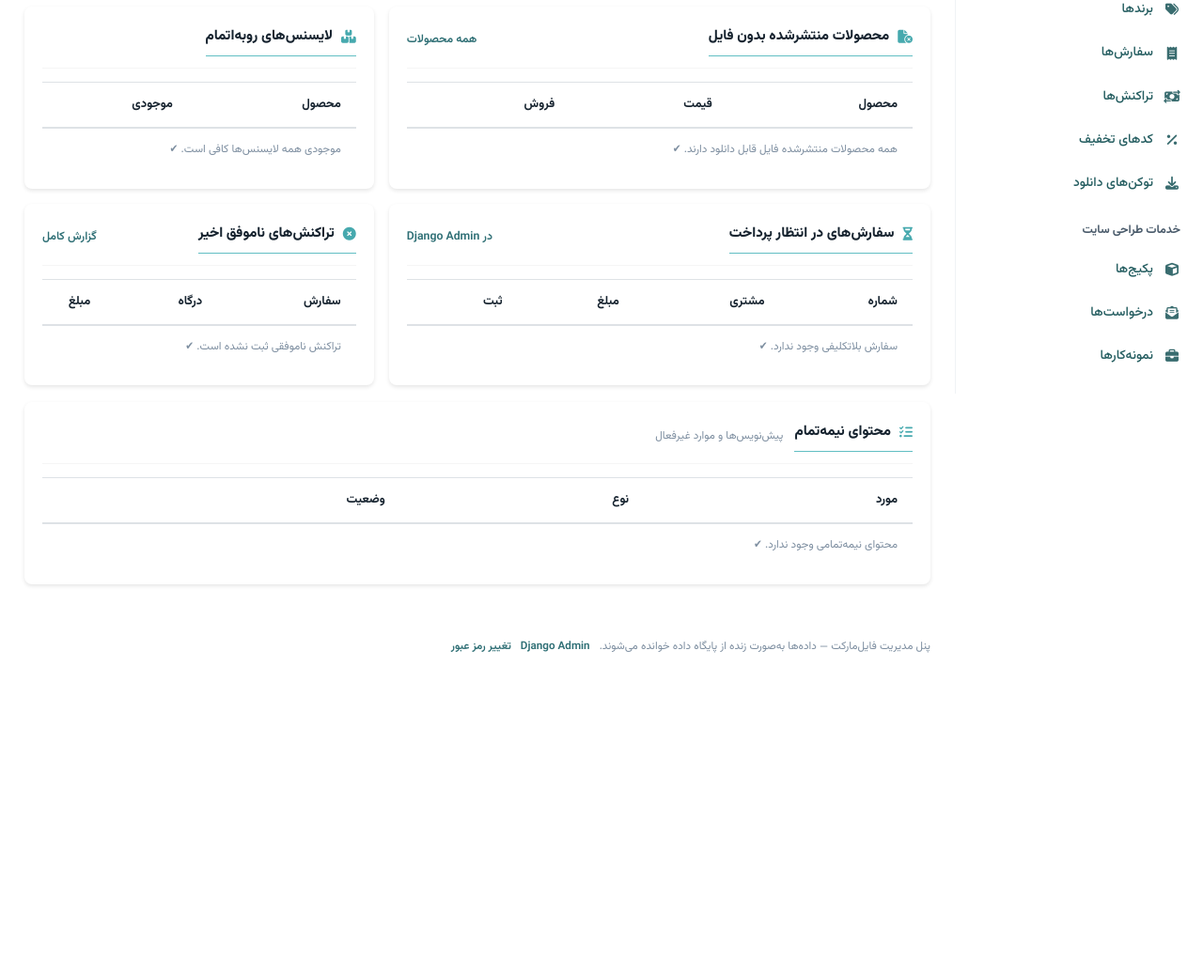
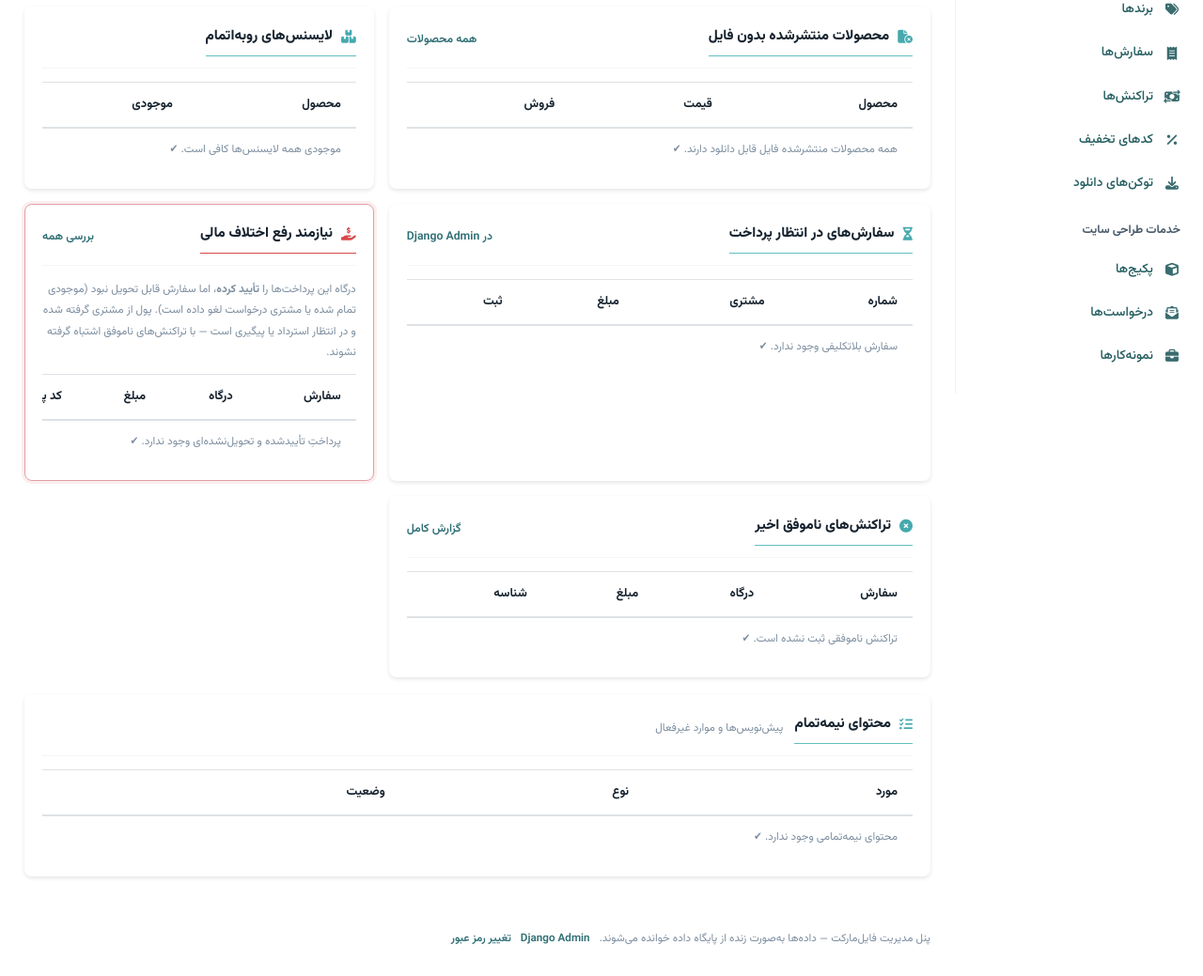
Before and after one commit to kingsmok/rahsadev123, a Django app: template dashboard/templates/dashboard/admin_health.html in a window 1280 px wide. Shown: the part 381-1420 px from the top of the page at 94% size. Before the commit the page ends 1076 px from the top, so only its background shows below. Run offline with Django 5.2, Linux system fonts and the light colour scheme; the template is opened without the code that fills it, so the values that code supplies are empty; parts of the project's set-up code (start-up, migrations or seed data) failed here and were passed over.

Commit message:
Give verified-but-undelivered payments their own panel section
Fixing the cancellation/payment race made those transactions record as failed
with raw_response.unfulfilled=True, but nothing in the admin read that flag:
they landed in "recent failed payments" next to transactions the gateway had
never charged. That is precisely the row someone skips while issuing refunds -
the money was taken and the customer got nothing.

admin_health now builds a separate unfulfilled_payments list
(status=failed + raw_response__unfulfilled=True), rendered as a distinct card
above the failed list with the gateway ref id and the reason, and wording that
says the money has been taken. Styled with a red-tinted .ap-card--alert so the
two tables cannot be read as one list.

Tests: 2 new - one seeded with an unfulfilled transaction and a genuine decline
asserts each lands in the right list, one asserts the empty state.
91 total, all passing; final_check still 45/0.

Co-authored-by: arena-agent <297053741+arena-agent@users.noreply.github.com>

```diff
--- a/dashboard/templates/dashboard/admin_health.html
+++ b/dashboard/templates/dashboard/admin_health.html
@@ -116,6 +116,36 @@
             </div>
         </article>
 
+        <article class="ap-card ap-card--alert">
+            <div class="ap-card__head">
+                <h2 class="ap-card__title"><i class="fa-solid fa-hand-holding-dollar" aria-hidden="true"></i> نیازمند رفع اختلاف مالی</h2>
+                <a class="ap-card__action" href="{% url 'admin:payments_paymenttransaction_changelist' %}?status__exact=failed">بررسی همه</a>
+            </div>
+            <p class="ap-card__hint">
+                درگاه این پرداخت‌ها را <strong>تأیید کرده</strong>، اما سفارش قابل تحویل نبود
+                (موجودی تمام شده یا مشتری درخواست لغو داده است).
+                پول از مشتری گرفته شده و در انتظار استرداد یا پیگیری است — با تراکنش‌های ناموفق اشتباه گرفته نشوند.
+            </p>
+            <div class="ap-table-wrap">
+                <table class="ap-table">
+                    <thead><tr><th>سفارش</th><th>درگاه</th><th>مبلغ</th><th>کد پیگیری</th><th>علت</th></tr></thead>
+                    <tbody>
+                    {% for payment in unfulfilled_payments %}
+                        <tr>
+                            <td><a class="ap-num" href="{% url 'admin:cart_order_change' payment.order_id %}">{{ payment.order.order_number }}</a></td>
+                            <td>{{ payment.get_gateway_display }}</td>
+                            <td class="ap-num">{{ payment.amount|format_price|persian_digits }}</td>
+                            <td class="ap-muted-cell ap-num">{{ payment.raw_response.ref_id|default:"—" }}</td>
+                            <td class="ap-muted-cell">{{ payment.raw_response.error|truncatechars:60|default:"—" }}</td>
+                        </tr>
+                    {% empty %}
+                        <tr><td colspan="5" class="ap-muted-cell">پرداختِ تأییدشده و تحویل‌نشده‌ای وجود ندارد. ✔</td></tr>
+                    {% endfor %}
+                    </tbody>
+                </table>
+            </div>
+        </article>
+
         <article class="ap-card">
             <div class="ap-card__head">
                 <h2 class="ap-card__title"><i class="fa-solid fa-circle-xmark" aria-hidden="true"></i> تراکنش‌های ناموفق اخیر</h2>
--- a/static/css/fm-admin-panel.css
+++ b/static/css/fm-admin-panel.css
@@ -383,6 +383,15 @@ a { color: inherit; text-decoration: none; }
 }
 .ap-card__action:hover { text-decoration: underline; }
 
+/* کارتِ هشدار: پول گرفته شده ولی تحویل نشده — باید از تراکنش‌های ناموفق متمایز باشد */
+.ap-card--alert {
+    border-color: color-mix(in srgb, var(--ap-danger) 45%, var(--ap-border));
+    box-shadow: 0 0 0 3px color-mix(in srgb, var(--ap-danger) 9%, transparent);
+}
+.ap-card--alert .ap-card__title { border-bottom-color: var(--ap-danger); }
+.ap-card--alert .ap-card__title i { color: var(--ap-danger); }
+.ap-card--alert .ap-card__hint { max-width: 78ch; line-height: 1.9; }
+
 .ap-kpis {
     display: grid;
     grid-template-columns: repeat(auto-fit, minmax(215px, 1fr));
```
Also changed, not shown: dashboard/admin_views.py (+8 -0 lines), dashboard/tests.py (+54 -0 lines).
